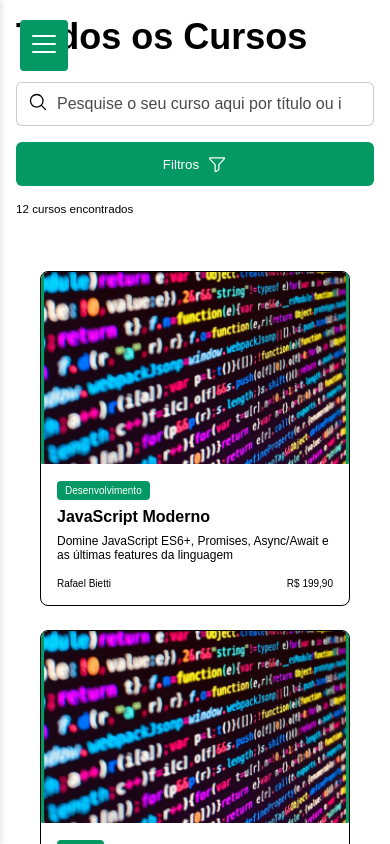
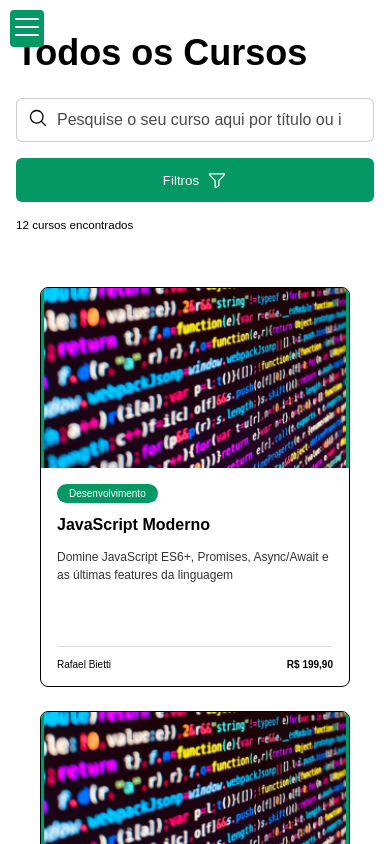
Before and after one commit to Rodrigosiq03/marc5-service, a React (Vite) app in the folder web/: page /cursos in a window 390 px wide. Shown: the top 844 px of the page. Built offline with nearby package versions, Linux system fonts and the light colour scheme; a web font is replaced by a local one.

Commit message:
fix: cards and sidebar

```diff
--- a/web/src/App.tsx
+++ b/web/src/App.tsx
@@ -6,21 +6,28 @@ import { ThemeProvider } from 'styled-components';
 import light from './styles/themes/light';
 import dark from './styles/themes/dark';
 import usePersistedState from './utils/usePersistedState';
-import { AppContainer, MainContent, SidebarContainer } from './styles';
+import { AppContainer, MainContent, SidebarContainer, Overlay } from './styles';
+import { MenuToggleButton } from './components/SideBar/styles';
 import { LoginPage } from './components/Login';
 import CoursesScreen from './components/Courses';
 import PlansScreen from './components/Plans';
 import HomeScreen from './components/Home';
 import { useEffect, useState } from 'react';
+import { List, X } from "@phosphor-icons/react";
 
 function App() {
   const [theme, setTheme] = usePersistedState<DefaultTheme>('theme', light);
   const location = useLocation();
   const [isLargeScreen, setIsLargeScreen] = useState(window.innerWidth >= 1280);
+  const [isSidebarOpen, setIsSidebarOpen] = useState(false);
 
   useEffect(() => {
     const handleResize = () => {
-      setIsLargeScreen(window.innerWidth >= 1280);
+      const newIsLargeScreen = window.innerWidth >= 1280;
+      setIsLargeScreen(newIsLargeScreen);
+      if (newIsLargeScreen) {
+        setIsSidebarOpen(true);
+      }
     };
 
     window.addEventListener("resize", handleResize);
@@ -34,14 +41,45 @@ function App() {
     setTheme(theme.title === 'light' ? dark : light);
   };
 
+  const toggleSidebar = () => {
+    setIsSidebarOpen(!isSidebarOpen);
+  };
+
+  const handleOverlayClick = () => {
+    if (!isLargeScreen) {
+      setIsSidebarOpen(false);
+    }
+  };
+
   return (
     <ThemeProvider theme={theme}>
       <GlobalStyles />
       <AppContainer $isLargeScreen={isLargeScreen}>
         {location.pathname !== "/login" && (
-          <SidebarContainer $isLargeScreen={isLargeScreen}>
-            <Sidebar toggleTheme={toggleTheme} />
-          </SidebarContainer>
+          <>
+            {!isLargeScreen && (
+              <MenuToggleButton
+                onClick={toggleSidebar}
+                aria-label={isSidebarOpen ? "Fechar menu" : "Abrir menu"}
+                aria-expanded={isSidebarOpen}
+              >
+                {isSidebarOpen ? <X size={32} /> : <List size={32} />}
+              </MenuToggleButton>
+            )}
+            <SidebarContainer
+              $isLargeScreen={isLargeScreen}
+              $isOpen={isSidebarOpen}
+            >
+              <Sidebar
+                toggleTheme={toggleTheme}
+                isOpen={isSidebarOpen}
+                setIsOpen={setIsSidebarOpen}
+              />
+            </SidebarContainer>
+            {!isLargeScreen && isSidebarOpen && (
+              <Overlay onClick={handleOverlayClick} />
+            )}
+          </>
         )}
         <MainContent $isLargeScreen={isLargeScreen}>
           <Routes>
@@ -49,7 +87,7 @@ function App() {
             <Route path="/inicio" element={<HomeScreen />} />
             <Route path="/cursos" element={<CoursesScreen />} />
             <Route path="/planos" element={<PlansScreen />} />
-            <Route path="/login" element={<LoginPage toggleTheme={toggleTheme} onClick={() => {}} />} />
+            <Route path="/login" element={<LoginPage toggleTheme={toggleTheme} onClick={toggleSidebar} />} />
           </Routes>
         </MainContent>
       </AppContainer>
--- a/web/src/components/CourseCard/index.tsx
+++ b/web/src/components/CourseCard/index.tsx
@@ -12,9 +12,13 @@ import {
   CardFooter,
   InstructorName,
   Price,
-  CardWrapper
+  CardWrapper,
+  CardButton
 } from './styles';
 
+const formatPrice = (price: string) => {
+  return price.replace(/^R\$\s*/, '').trim();
+};
 
 const CourseCard: React.FC<Course> = ({
   _id,
@@ -28,23 +32,42 @@ const CourseCard: React.FC<Course> = ({
   subscribers,
 }) => {
   const navigate = useNavigate();
+  const formattedPrice = formatPrice(price);
 
   const handleClick = () => {
     navigate(`/courses/${_id}`);
   };
 
+  const handleKeyDown = (event: React.KeyboardEvent) => {
+    if (event.key === 'Enter' || event.key === ' ') {
+      event.preventDefault();
+      handleClick();
+    }
+  };
+
   return (
-    <CardWrapper onClick={handleClick}>
+    <CardWrapper $isClickable={true}>
       <CardContainer>
+        <CardButton
+          onClick={handleClick}
+          onKeyDown={handleKeyDown}
+          aria-label={`Ver detalhes do curso ${title}`}
+        />
+
         {imageUrl && (
           <ImageContainer>
-            <CourseImage src={imageUrl} alt={`${title} thumbnail`} />
+            <CourseImage
+              src={imageUrl}
+              alt={`Imagem do curso ${title}`}
+              role="presentation"
+              loading="lazy"
+            />
           </ImageContainer>
         )}
 
         <CardContent>
           {category && (
-            <CategoryBadge>{category}</CategoryBadge>
+            <CategoryBadge role="status">{category}</CategoryBadge>
           )}
 
           <CourseTitle>{title}</CourseTitle>
@@ -55,7 +78,9 @@ const CourseCard: React.FC<Course> = ({
               <InstructorName>{creator}</InstructorName>
             )}
             {price && (
-              <Price>{price}</Price>
+              <Price aria-label={`Preço: ${formattedPrice} reais`}>
+                {price}
+              </Price>
             )}
           </CardFooter>
         </CardContent>
--- a/web/src/components/CourseCard/styles.ts
+++ b/web/src/components/CourseCard/styles.ts
@@ -1,51 +1,95 @@
 import styled from "styled-components";
 
-export const CardWrapper = styled.div`
-  cursor: pointer;
+interface CardProps {
+  $isClickable: boolean;
+}
+
+export const CardWrapper = styled.div<CardProps>`
+  height: 100%;
+  position: relative;
+
+  &:focus-within {
+    outline: 2px solid ${({ theme }) => theme.colors.green_500};
+    outline-offset: 2px;
+    border-radius: 0.5rem;
+  }
 `;
 
-export const CardContainer = styled.div`
+export const CardContainer = styled.article`
   position: relative;
   border-radius: 0.5rem;
   overflow: hidden;
-  background-color: transparent;
-  transition: transform 0.3s ease-in-out;
+  background-color: ${({ theme }) => theme.colors.background};
+  transition: transform 0.2s ease-in-out, border-color 0.2s ease-in-out, box-shadow 0.2s ease-in-out;
   border: 1px solid ${({ theme }) => theme.colors.primary};
+  height: 400px;
+  display: flex;
+  flex-direction: column;
 
-  &:hover {
-    transform: scale(1.05);
-    border: 1px solid ${({ theme }) => theme.colors.green_500};
-    border-radius: 0.5rem;
-    box-shadow: 0 0 10px rgba(0, 0, 0, 0.1);
+  @media (hover: hover) {
+    &:hover {
+      transform: translateY(-4px);
+      border-color: ${({ theme }) => theme.colors.green_500};
+      box-shadow: 0 4px 12px rgba(0, 0, 0, 0.15);
+    }
+  }
+`;
+
+export const CardButton = styled.button`
+  position: absolute;
+  inset: 0;
+  width: 100%;
+  height: 100%;
+  opacity: 0;
+  cursor: pointer;
+  z-index: 1;
+  border: none;
+  background: transparent;
+
+  &:focus-visible {
+    outline: none;
   }
 `;
 
 export const ImageContainer = styled.div`
   position: relative;
-  height: 12rem;
+  height: 180px;
+  min-height: 180px;
   overflow: hidden;
+  background-color: ${({ theme }) => theme.colors.primary}20;
 `;
 
 export const CourseImage = styled.img`
   width: 100%;
   height: 100%;
   object-fit: cover;
-  color: ${({ theme }) => theme.colors.primary};
+  transition: transform 0.3s ease;
+
+  @media (hover: hover) {
+    ${CardContainer}:hover & {
+      transform: scale(1.05);
+    }
+  }
 `;
 
 export const CardContent = styled.div`
   padding: 1rem;
+  display: flex;
+  flex-direction: column;
+  height: calc(100% - 180px);
 `;
 
 export const CategoryBadge = styled.span`
-  display: inline-block;
-  padding: 0.25rem 0.5rem;
-  margin-bottom: 0.5rem;
+  display: inline-flex;
+  align-items: center;
+  padding: 0.25rem 0.75rem;
   font-size: ${({ theme }) => theme.fontsSizes.desktop.p_small};
   font-weight: 500;
   color: ${({ theme }) => theme.fontsSizes.colors.white};
   background-color: ${({ theme }) => theme.colors.green_500};
-  border-radius: 0.25rem;
+  border-radius: 1rem;
+  width: fit-content;
+  margin-bottom: 0.75rem;
 
   @media (max-width: 768px) {
     font-size: ${({ theme }) => theme.fontsSizes.mobile.p_small};
@@ -55,8 +99,10 @@ export const CategoryBadge = styled.span`
 export const CourseTitle = styled.h3`
   font-size: ${({ theme }) => theme.fontsSizes.desktop.h5};
   color: ${({ theme }) => theme.colors.primary};
-  margin-bottom: 0.5rem;
-  font-weight: bold;
+  font-weight: 600;
+  line-height: 1.3;
+  margin: 0 0 0.75rem 0;
+  min-height: fit-content;
 
   @media (max-width: 768px) {
     font-size: ${({ theme }) => theme.fontsSizes.mobile.h5};
@@ -65,12 +111,15 @@ export const CourseTitle = styled.h3`
 
 export const CourseDescription = styled.p`
   font-size: ${({ theme }) => theme.fontsSizes.desktop.p};
-  color: ${({ theme }) => theme.colors.primary};
-  margin-bottom: 1rem;
+  color: ${({ theme }) => theme.colors.primary}CC;
   display: -webkit-box;
-  -webkit-line-clamp: 2;
+  -webkit-line-clamp: 3;
   -webkit-box-orient: vertical;
   overflow: hidden;
+  line-height: 1.5;
+  margin: 0;
+  flex: 1;
+  min-height: 0;
 
   @media (max-width: 768px) {
     font-size: ${({ theme }) => theme.fontsSizes.mobile.p};
@@ -81,11 +130,18 @@ export const CardFooter = styled.div`
   display: flex;
   align-items: center;
   justify-content: space-between;
+  margin-top: auto;
+  padding-top: 0.75rem;
+  border-top: 1px solid ${({ theme }) => theme.colors.primary}20;
 `;
 
 export const InstructorName = styled.span`
   font-size: ${({ theme }) => theme.fontsSizes.desktop.p_small};
   color: ${({ theme }) => theme.colors.primary};
+  white-space: nowrap;
+  overflow: hidden;
+  text-overflow: ellipsis;
+  max-width: 50%;
 
   @media (max-width: 768px) {
     font-size: ${({ theme }) => theme.fontsSizes.mobile.p_small};
@@ -95,6 +151,8 @@ export const InstructorName = styled.span`
 export const Price = styled.span`
   font-size: ${({ theme }) => theme.fontsSizes.desktop.p_small};
   color: ${({ theme }) => theme.colors.primary};
+  font-weight: 600;
+  white-space: nowrap;
 
   @media (max-width: 768px) {
     font-size: ${({ theme }) => theme.fontsSizes.mobile.p_small};
--- a/web/src/components/Courses/styles.ts
+++ b/web/src/components/Courses/styles.ts
@@ -95,10 +95,14 @@ export const CourseGrid = styled.div`
   gap: 1.5rem;
   width: 100%;
   padding: 1.5rem;
-  min-height: 400px;
+  max-height: 400px;
   background-color: ${({ theme }) => theme.colors.background};
   border-radius: 0.5rem;
-  position: relative; // Adicionado
+  position: relative;
+
+  @media (min-width: 520px) {
+    grid-template-columns: repeat(2, 1fr);
+  }
 
   @media (min-width: 768px) {
     grid-template-columns: repeat(3, 1fr);
--- a/web/src/components/Home/styles.ts
+++ b/web/src/components/Home/styles.ts
@@ -1,10 +1,9 @@
-// styles.ts
 import styled from "styled-components";
 
 export const HeaderContainer = styled.header`
   color: ${({ theme }) => theme.colors.primary};
   width: 100%;
-  padding: 2rem;
+  padding: 1rem;
 
   @media (max-width: 768px) {
     padding: 1.5rem;
--- a/web/src/components/SideBar/index.tsx
+++ b/web/src/components/SideBar/index.tsx
@@ -1,6 +1,6 @@
 import React, { useEffect, useState, useContext } from "react";
 import { ThemeContext } from "styled-components";
-import { List, Moon, Sun, X } from "@phosphor-icons/react";
+import { Moon, Sun } from "@phosphor-icons/react";
 import { useNavigate } from 'react-router-dom';
 import {
   SidebarContainer,
@@ -17,12 +17,12 @@ import {
   ProgressText,
   Menu,
   MenuItem,
-  MenuToggleButton
 } from "./styles";
-
 
 interface Props {
   toggleTheme: () => void;
+  isOpen: boolean;
+  setIsOpen: (isOpen: boolean) => void;
 }
 
 interface UserInfo {
@@ -33,19 +33,11 @@ interface UserInfo {
   maxProgress: number;
 }
 
-const Sidebar: React.FC<Props> = ({ toggleTheme}) => {
+const Sidebar: React.FC<Props> = ({ toggleTheme, isOpen, setIsOpen }) => {
   const [userInfo, setUserInfo] = useState<UserInfo | null>(null);
-  const [isOpen, setIsOpen] = useState(false);
   const [isLargeScreen, setIsLargeScreen] = useState(window.innerWidth >= 1280);
   const theme = useContext(ThemeContext);
   const navigate = useNavigate();
-
-
-  const toggleMenu = () => {
-    if (!isLargeScreen) {
-      setIsOpen((prevState) => !prevState);
-    }
-  };
 
   useEffect(() => {
     const handleResize = () => {
@@ -80,17 +72,14 @@ const Sidebar: React.FC<Props> = ({ toggleTheme}) => {
 
   const progressPercent = (userInfo.progress / userInfo.maxProgress) * 100;
 
+  const handleNavigation = (path: string) => {
+    navigate(path);
+    if (!isLargeScreen) {
+      setIsOpen(false);
+    }
+  };
+
   return (
-    <>
-      {!isLargeScreen && (
-        <MenuToggleButton
-          onClick={toggleMenu}
-          aria-label={isOpen ? "Fechar menu" : "Abrir menu"}
-          aria-expanded={isOpen}
-        >
-          {isOpen ? <X size={32} /> : <List size={32} />}
-        </MenuToggleButton>
-      )}
     <SidebarContainer
       isOpen={isOpen || isLargeScreen}
       role="navigation"
@@ -144,7 +133,7 @@ const Sidebar: React.FC<Props> = ({ toggleTheme}) => {
               role="menuitem"
               tabIndex={index}
               aria-selected={isSelected}
-                onClick={() => navigate(itemPath)}
+              onClick={() => handleNavigation(itemPath)}
             >
               {item}
             </MenuItem>
@@ -152,7 +141,6 @@ const Sidebar: React.FC<Props> = ({ toggleTheme}) => {
         })}
       </Menu>
     </SidebarContainer>
-    </>
   );
 };
 
--- a/web/src/components/SideBar/styles.ts
+++ b/web/src/components/SideBar/styles.ts
@@ -177,19 +177,18 @@ export const MenuItem = styled.a`
 
 export const MenuToggleButton = styled.button`
   position: fixed;
-  top: 20px;
-  left: 20px;
+  top: 10px;
+  left: 10px;
   background: ${({ theme }) => theme.colors.green_500};
   border: none;
   cursor: pointer;
   color: ${({ theme }) => theme.fontsSizes.colors.white};
-  padding: 8px;
+  padding: 1px;
   border-radius: 4px;
   z-index: 1001;
 
   &:focus-visible {
     outline: 2px solid ${({ theme }) => theme.fontsSizes.colors.white};
-    outline-offset: 2px;
   }
 
   @media (min-width: 1280px) {
--- a/web/src/styles.ts
+++ b/web/src/styles.ts
@@ -2,6 +2,7 @@ import styled from "styled-components";
 
 interface ContainerProps {
   $isLargeScreen: boolean;
+  $isOpen?: boolean;
 }
 
 export const AppContainer = styled.div<ContainerProps>`
@@ -18,12 +19,14 @@ export const MainContent = styled.div<ContainerProps>`
   flex: 1;
   width: 100%;
   margin: 0;
-  padding: 0;
+  padding-top: ${({ $isLargeScreen }) => $isLargeScreen ? '0' : '1rem'};
   min-height: 100vh;
   overflow-x: hidden;
   align-items: flex-start;
   justify-content: flex-start;
-  transition: margin-left 0.3s ease-in-out;
+  transition: all 0.3s ease-in-out;
+  position: relative;
+  z-index: 1;
 `;
 
 export const SidebarContainer = styled.aside<ContainerProps>`
@@ -31,5 +34,58 @@ export const SidebarContainer = styled.aside<ContainerProps>`
   max-width: 350px;
   height: 100vh;
   width: 100%;
-  z-index: 1000;
+  z-index: ${({ $isLargeScreen }) => $isLargeScreen ? 1 : 1000};
+  transform: translateX(${({ $isOpen }) => $isOpen ? '0' : '-100%'});
+  transition: transform 0.3s ease-in-out;
+
+  ${({ $isLargeScreen }) => !$isLargeScreen && `
+    pointer-events: none;
+    & > * {
+      pointer-events: auto;
+    }
+  `}
 `;
+
+export const Overlay = styled.div`
+  position: fixed;
+  top: 0;
+  left: 0;
+  right: 0;
+  bottom: 0;
+  background-color: rgba(0, 0, 0, 0.5);
+  z-index: 999;
+`;
+
+export const MenuToggleButton = styled.button`
+  position: fixed;
+  top: 10px;
+  left: 10px;
+  background: ${({ theme }) => theme.colors.green_500};
+  border: none;
+  border-radius: 4px;
+  cursor: pointer;
+  color: ${({ theme }) => theme.fontsSizes.colors.white};
+  padding: 8px;
+  z-index: 1001;
+  transition: all 0.2s ease-in-out;
+  box-shadow: 0 2px 4px rgba(0, 0, 0, 0.1);
+
+  &:hover {
+    transform: translateY(-1px);
+    box-shadow: 0 4px 6px rgba(0, 0, 0, 0.1);
+  }
+
+  &:active {
+    transform: translateY(0);
+    box-shadow: 0 2px 4px rgba(0, 0, 0, 0.1);
+  }
+
+  &:focus-visible {
+    outline: 2px solid ${({ theme }) => theme.fontsSizes.colors.white};
+    outline-offset: 2px;
+  }
+
+  @media (min-width: 1280px) {
+    display: none;
+  }
+`;
```
Lines whose indentation alone changed are shown as unchanged.
